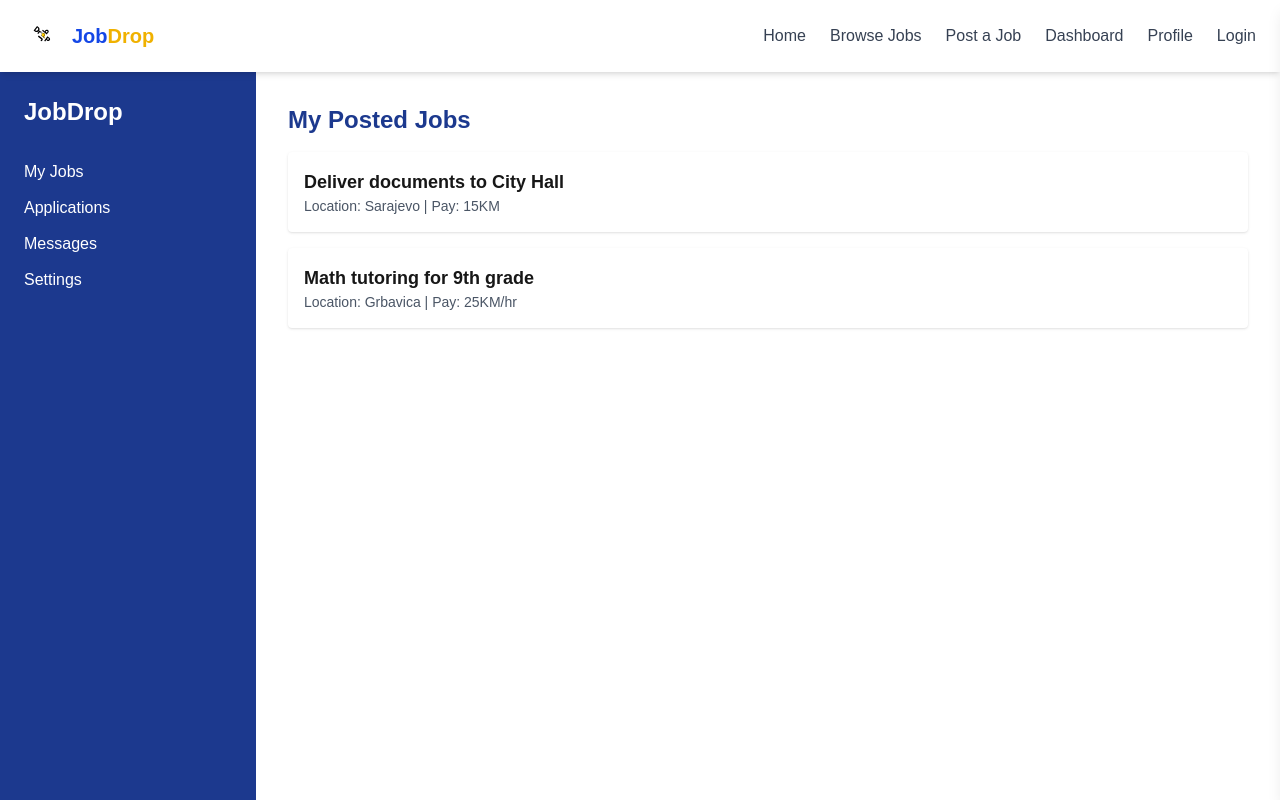
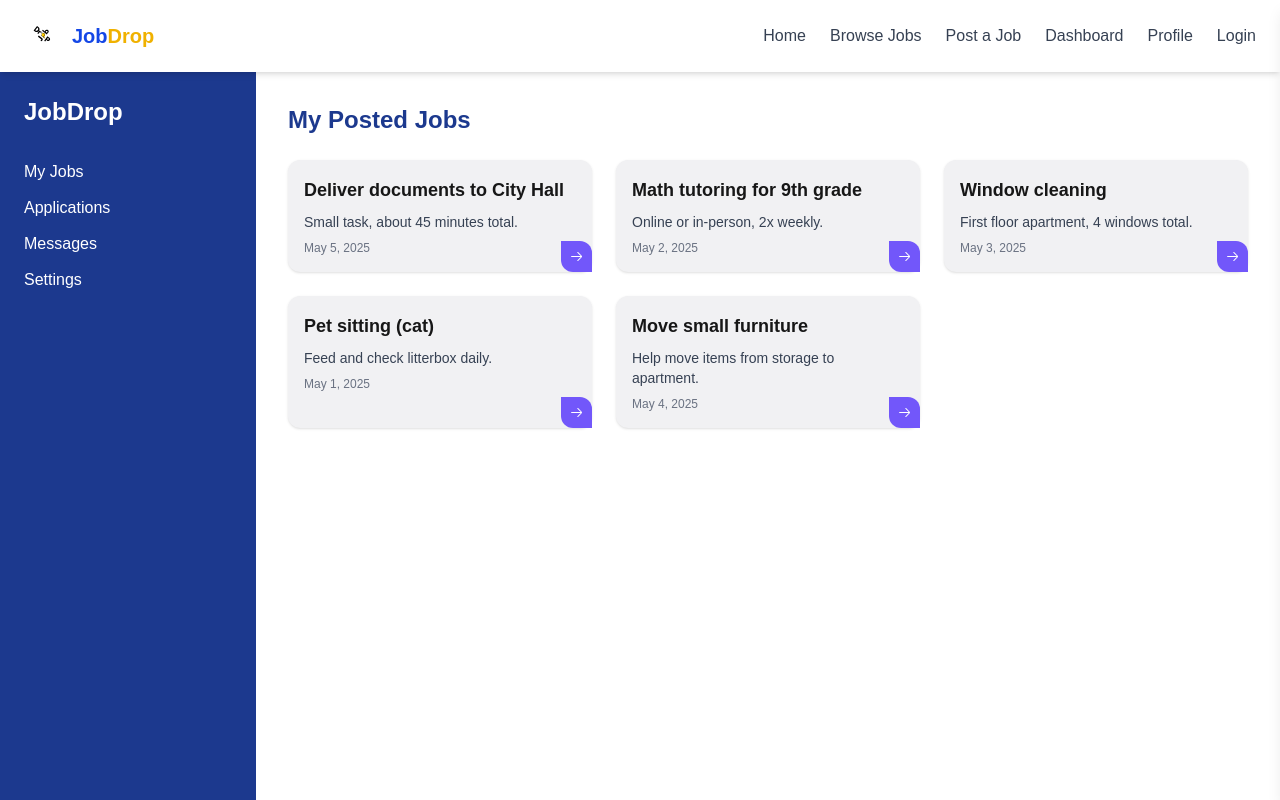
Before and after one commit to chimin14/JobDrop, a Next.js app in the folder jobdrop/: page /dashboard in a window 1280 px wide. Shown: the top 800 px of the page. Built offline with nearby package versions, Linux system fonts and the light colour scheme.

Commit message:
Updated design, dashboard, added cards design.

```diff
--- /dev/null
+++ b/jobdrop/app/components/SettingsPage.tsx
@@ -0,0 +1,98 @@
+"use client";
+
+import { useState } from "react";
+
+const tabs = ["My Profile", "Security", "Notifications", "Billing", "Data Export"];
+
+export default function SettingsPage() {
+  const [activeTab, setActiveTab] = useState("My Profile");
+
+  return (
+    <div className="flex flex-col md:flex-row bg-white rounded-lg shadow p-6">
+      {/* Sidebar */}
+      <aside className="w-full md:w-64 mb-6 md:mb-0 md:border-r border-gray-200 pr-6">
+        <ul className="space-y-3 text-sm">
+          {tabs.map((tab) => (
+            <li
+              key={tab}
+              className={`cursor-pointer px-4 py-2 rounded ${
+                activeTab === tab ? "bg-blue-100 text-blue-700 font-medium" : "text-gray-700 hover:bg-gray-50"
+              }`}
+              onClick={() => setActiveTab(tab)}
+            >
+              {tab}
+            </li>
+          ))}
+          <li className="text-red-600 cursor-pointer mt-6 hover:underline">Delete Account</li>
+        </ul>
+      </aside>
+
+      {/* Main Content */}
+      <section className="flex-1 pl-0 md:pl-6">
+        {activeTab === "My Profile" && (
+          <div className="space-y-6">
+            {/* User header */}
+            <div className="flex items-center justify-between border p-4 rounded">
+              <div className="flex items-center space-x-4">
+                <img
+                  src="https://via.placeholder.com/64"
+                  alt="User Avatar"
+                  className="w-16 h-16 rounded-full"
+                />
+                <div>
+                  <p className="font-semibold text-lg">Amina Jusić</p>
+                  <p className="text-sm text-gray-500">Student, Sarajevo</p>
+                </div>
+              </div>
+              <button className="text-blue-600 text-sm hover:underline">Edit</button>
+            </div>
+
+            {/* Personal Info */}
+            <div className="border rounded p-4 space-y-2">
+              <div className="flex justify-between items-center">
+                <h2 className="font-medium text-gray-800">Personal Information</h2>
+                <button className="text-blue-600 text-sm hover:underline">Edit</button>
+              </div>
+              <div className="grid grid-cols-2 text-sm gap-4 mt-2">
+                <p><strong>First Name:</strong> Amina</p>
+                <p><strong>Last Name:</strong> Jusić</p>
+                <p><strong>Email:</strong> amina@email.com</p>
+                <p><strong>Phone:</strong> +387 62 888 321</p>
+                <p><strong>Gender:</strong> Female</p>
+                <p><strong>Status:</strong> Student</p>
+              </div>
+            </div>
+
+            {/* Address Info */}
+            <div className="border rounded p-4 space-y-2">
+              <div className="flex justify-between items-center">
+                <h2 className="font-medium text-gray-800">Address</h2>
+                <button className="text-blue-600 text-sm hover:underline">Edit</button>
+              </div>
+              <div className="grid grid-cols-2 text-sm gap-4 mt-2">
+                <p><strong>Street:</strong> Zmaja od Bosne</p>
+                <p><strong>House:</strong> 12</p>
+                <p><strong>City:</strong> Sarajevo</p>
+                <p><strong>Postal Code:</strong> 71000</p>
+                <p><strong>Country:</strong> Bosnia and Herzegovina</p>
+              </div>
+            </div>
+          </div>
+        )}
+
+        {activeTab === "Security" && (
+          <p className="text-gray-600">Here you can update your password and enable 2FA.</p>
+        )}
+        {activeTab === "Notifications" && (
+          <p className="text-gray-600">Manage your email and app notifications here.</p>
+        )}
+        {activeTab === "Billing" && (
+          <p className="text-gray-600">Billing options will appear here once available.</p>
+        )}
+        {activeTab === "Data Export" && (
+          <p className="text-gray-600">You can request and export your account data.</p>
+        )}
+      </section>
+    </div>
+  );
+}
--- a/jobdrop/app/dashboard/page.tsx
+++ b/jobdrop/app/dashboard/page.tsx
@@ -1,9 +1,156 @@
 "use client";
 
 import { useState } from "react";
+import SettingsPage from "../components/SettingsPage";
+
+
+
+const postedJobs = [
+  {
+    title: "Deliver documents to City Hall",
+    description: "Small task, about 45 minutes total.",
+    date: "May 5, 2025",
+    notes: "Documents must be delivered before noon.",
+  },
+  {
+    title: "Math tutoring for 9th grade",
+    description: "Online or in-person, 2x weekly.",
+    date: "May 2, 2025",
+    notes: "Student needs help with algebra and geometry.",
+  },
+  {
+    title: "Window cleaning",
+    description: "First floor apartment, 4 windows total.",
+    date: "May 3, 2025",
+    notes: "Cleaning supplies provided.",
+  },
+  {
+    title: "Pet sitting (cat)",
+    description: "Feed and check litterbox daily.",
+    date: "May 1, 2025",
+    notes: "Needs to be available for 3 days.",
+  },
+  {
+    title: "Move small furniture",
+    description: "Help move items from storage to apartment.",
+    date: "May 4, 2025",
+    notes: "No elevator, second floor walk-up.",
+  },
+];
+
+const appliedJobs = [
+  {
+    title: "Gardening assistance",
+    description: "Mow lawn and trim hedges.",
+    date: "April 30, 2025",
+    postedBy: "Selma K.",
+    notes: "Must bring your own tools.",
+  },
+  {
+    title: "Fix kitchen faucet",
+    description: "Leaking issue, needs tightening or replacement.",
+    date: "April 29, 2025",
+    postedBy: "Jasmin H.",
+    notes: "Experienced handyman preferred.",
+  },
+  {
+    title: "Grocery shopping for elderly neighbor",
+    description: "Pick up a small list of groceries.",
+    date: "May 1, 2025",
+    postedBy: "Armin D.",
+    notes: "Reimbursement on delivery.",
+  },
+  {
+    title: "Evening babysitting",
+    description: "Watch two children for 3 hours.",
+    date: "May 3, 2025",
+    postedBy: "Mina Z.",
+    notes: "Dinner will be prepared beforehand.",
+  },
+  {
+    title: "Deliver flower bouquet",
+    description: "Deliver to address in Ilidža by 4PM.",
+    date: "May 2, 2025",
+    postedBy: "Lejla M.",
+    notes: "Flowers will be pre-arranged.",
+  },
+];
+
+const messages = [
+  {
+    from: "Selma K.",
+    subject: "Your application for gardening",
+    preview: "Hi! Just wanted to confirm your availability on Saturday…",
+    date: "Apr 28, 2025",
+  },
+  {
+    from: "Mina Z.",
+    subject: "Babysitting request",
+    preview: "Thanks for applying — can we schedule a short call…",
+    date: "Apr 27, 2025",
+  },
+  {
+    from: "Jasmin H.",
+    subject: "Fixing kitchen faucet",
+    preview: "Hey, are you okay with bringing your own tools?",
+    date: "Apr 26, 2025",
+  },
+  {
+    from: "Lejla M.",
+    subject: "Flower delivery timing",
+    preview: "Please deliver before 4PM. Let me know when you're on the way.",
+    date: "Apr 25, 2025",
+  },
+  {
+    from: "JobDrop Team",
+    subject: "New updates to your dashboard",
+    preview: "We’ve improved the layout and fixed a few bugs!",
+    date: "Apr 24, 2025",
+  },
+];
 
 export default function DashboardPage() {
   const [selectedTab, setSelectedTab] = useState("jobs");
+  const [selectedItem, setSelectedItem] = useState<any>(null);
+  const [modalOpen, setModalOpen] = useState(false);
+
+  const openModal = (item: any) => {
+    setSelectedItem(item);
+    setModalOpen(true);
+  };
+
+  const closeModal = () => {
+    setModalOpen(false);
+    setSelectedItem(null);
+  };
+
+  const renderCard = (item: any, type: "job" | "message") => (
+    <div
+      key={item.title || item.subject}
+      className="relative bg-[#f1f1f3] rounded-xl p-4 shadow hover:shadow-md transition cursor-pointer"
+      onClick={() => openModal(item)}
+    >
+      <h3 className="text-lg font-bold mb-2 hover:text-[#7257fa] hover:underline">
+        {item.title || item.subject}
+      </h3>
+      <p className="text-sm text-gray-700 mb-2">{item.description || item.preview}</p>
+      <div className="text-xs text-gray-500">{item.date}</div>
+      <div className="absolute bottom-0 right-0 bg-[#7257fa] p-2 rounded-bl-xl rounded-tr-xl hover:bg-black transition">
+        <svg
+          xmlns="http://www.w3.org/2000/svg"
+          fill="none"
+          viewBox="0 0 24 24"
+          height="15"
+          width="15"
+        >
+          <path
+            fill="#fff"
+            d="M13.4697 17.9697C13.1768 18.2626 13.1768 18.7374 13.4697 19.0303C13.7626 19.3232 14.2374 19.3232 14.5303 19.0303L20.3232 13.2374C21.0066 12.554 21.0066 11.446 20.3232 10.7626L14.5303 4.96967C14.2374 4.67678 13.7626 4.67678 13.4697 4.96967C13.1768 5.26256 13.1768 5.73744 13.4697 6.03033L18.6893 11.25H4C3.58579 11.25 3.25 11.5858 3.25 12C3.25 12.4142 3.58579 12.75 4 12.75H18.6893L13.4697 17.9697Z"
+          ></path>
+        </svg>
+      </div>
+    </div>
+  );
 
   return (
     <main className="flex min-h-screen">
@@ -22,41 +169,53 @@ export default function DashboardPage() {
       <section className="flex-1 p-8">
         {selectedTab === "jobs" && (
           <div>
-            <h1 className="text-2xl font-bold text-blue-900 mb-4">My Posted Jobs</h1>
-            <div className="space-y-4">
-              <div className="bg-white p-4 shadow rounded">
-                <h3 className="text-lg font-semibold">Deliver documents to City Hall</h3>
-                <p className="text-sm text-gray-600">Location: Sarajevo | Pay: 15KM</p>
-              </div>
-              <div className="bg-white p-4 shadow rounded">
-                <h3 className="text-lg font-semibold">Math tutoring for 9th grade</h3>
-                <p className="text-sm text-gray-600">Location: Grbavica | Pay: 25KM/hr</p>
-              </div>
+            <h1 className="text-2xl font-bold text-blue-900 mb-6">My Posted Jobs</h1>
+            <div className="grid grid-cols-1 sm:grid-cols-2 lg:grid-cols-3 gap-6">
+              {postedJobs.map((job) => renderCard(job, "job"))}
             </div>
           </div>
         )}
 
         {selectedTab === "applications" && (
           <div>
-            <h1 className="text-2xl font-bold text-blue-900 mb-4">My Applications</h1>
-            <p className="text-gray-600">You have applied to 3 jobs.</p>
+            <h1 className="text-2xl font-bold text-blue-900 mb-6">My Applications</h1>
+            <div className="grid grid-cols-1 sm:grid-cols-2 lg:grid-cols-3 gap-6">
+              {appliedJobs.map((job) => renderCard(job, "job"))}
+            </div>
           </div>
         )}
 
         {selectedTab === "messages" && (
           <div>
-            <h1 className="text-2xl font-bold text-blue-900 mb-4">Messages</h1>
-            <p className="text-gray-600">No messages yet.</p>
+            <h1 className="text-2xl font-bold text-blue-900 mb-6">Messages</h1>
+            <div className="grid grid-cols-1 sm:grid-cols-2 lg:grid-cols-3 gap-6">
+              {messages.map((msg) => renderCard(msg, "message"))}
+            </div>
           </div>
         )}
 
-        {selectedTab === "settings" && (
-          <div>
-            <h1 className="text-2xl font-bold text-blue-900 mb-4">Account Settings</h1>
-            <p className="text-gray-600">This is where you would change your info later.</p>
+{selectedTab === "settings" && (
+  <div className="max-w-6xl mx-auto">
+    <SettingsPage />
+  </div>
+)}
+
+
+
+      </section>
+
+      {/* Modal */}
+      {modalOpen && selectedItem && (
+        <div className="fixed inset-0 bg-black bg-opacity-40 z-50 flex justify-center items-center" onClick={closeModal}>
+          <div className="bg-white p-6 rounded-lg shadow-lg max-w-md w-full relative" onClick={(e) => e.stopPropagation()}>
+            <button className="absolute top-2 right-3 text-gray-600 hover:text-red-600 text-xl" onClick={closeModal}>×</button>
+            <h2 className="text-xl font-bold mb-2">{selectedItem.title || selectedItem.subject}</h2>
+            <p className="text-sm text-gray-500 mb-4">{selectedItem.date}</p>
+            <p className="text-gray-700 mb-3">{selectedItem.description || selectedItem.preview}</p>
+            {selectedItem.notes && <p className="text-sm italic text-gray-600">{selectedItem.notes}</p>}
           </div>
-        )}
-      </section>
+        </div>
+      )}
     </main>
   );
 }
```
